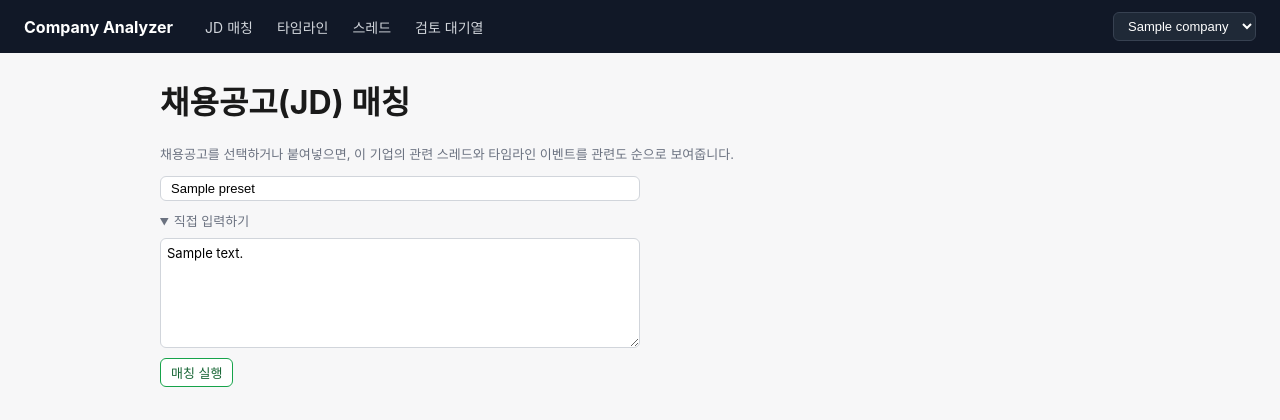
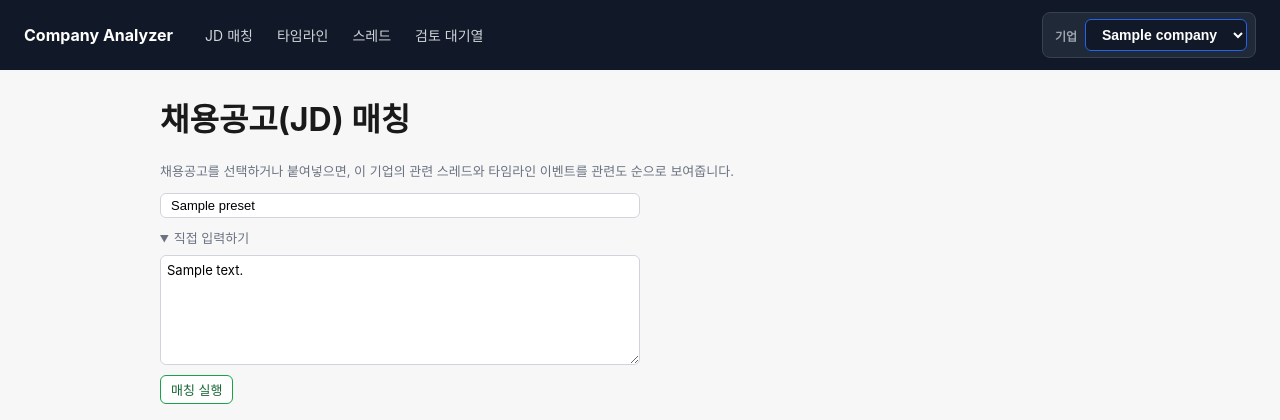
Before and after one commit to flowhan91/company-analyzer, a Python web app: template src/company_analyzer/web/templates/jd_match.html in a window 1280 px wide. Shown: the top 420 px of the page. Run offline with Jinja, Linux system fonts and the light colour scheme; the template is opened without the code that fills it: most values are stand-ins (such as "Sample title", 1, 10 or a date in 2020); some libraries are stand-ins or nearby versions.

Commit message:
Make the company switcher visible instead of a bare unlabeled select
The dropdown existed but blended into the dark header with no label,
so it went unnoticed. Adds a "기업" label, a blue-accented border, and
lets the header wrap on narrow viewports instead of clipping it.

Co-Authored-By: Claude Sonnet 5 <noreply@anthropic.com>

```diff
--- a/src/company_analyzer/web/templates/base.html
+++ b/src/company_analyzer/web/templates/base.html
@@ -7,14 +7,20 @@
   <style>
     :root { color-scheme: light; }
     body { font-family: -apple-system, Segoe UI, sans-serif; margin: 0; background: #f7f7f8; color: #1a1a1a; }
-    header { background: #111827; color: white; padding: 12px 24px; display: flex; align-items: center; gap: 24px; }
+    header { background: #111827; color: white; padding: 12px 24px; display: flex; flex-wrap: wrap; align-items: center; gap: 12px 24px; }
     header a { color: #d1d5db; text-decoration: none; font-size: 14px; }
     header a.active, header a:hover { color: white; font-weight: 600; }
     header .brand { font-weight: 700; color: white; margin-right: 8px; }
+    header .company-picker {
+      margin-left: auto; display: flex; align-items: center; gap: 8px;
+      background: #1f2937; border: 1px solid #374151; border-radius: 8px; padding: 6px 8px 6px 12px;
+    }
+    header .company-picker label { color: #9ca3af; font-size: 12px; font-weight: 600; white-space: nowrap; }
     header select.company-switch {
-      margin-left: auto; background: #1f2937; color: white; border: 1px solid #374151;
-      border-radius: 6px; padding: 5px 10px; font-size: 13px; cursor: pointer;
+      background: #111827; color: white; border: 1px solid #2563eb;
+      border-radius: 6px; padding: 6px 12px; font-size: 14px; font-weight: 600; cursor: pointer;
     }
+    header select.company-switch:hover { border-color: #60a5fa; }
     main { max-width: 960px; margin: 24px auto; padding: 0 16px; }
     .htmx-indicator { opacity: 0; }
     .htmx-request.htmx-indicator, .htmx-request .htmx-indicator { opacity: 1; }
@@ -49,11 +55,14 @@
     <a href="/timeline?company={{ company_name }}" class="{{ 'active' if active_tab == 'timeline' else '' }}">타임라인</a>
     <a href="/threads?company={{ company_name }}" class="{{ 'active' if active_tab == 'threads' else '' }}">스레드</a>
     <a href="/review?company={{ company_name }}" class="{{ 'active' if active_tab == 'review' else '' }}">검토 대기열</a>
-    <select class="company-switch" onchange="location.href='/jd-match?company=' + encodeURIComponent(this.value)">
-      {% for c in companies %}
-        <option value="{{ c }}" {{ 'selected' if c == company_name else '' }}>{{ c }}</option>
-      {% endfor %}
-    </select>
+    <div class="company-picker">
+      <label for="company-switch">기업</label>
+      <select id="company-switch" class="company-switch" onchange="location.href='/jd-match?company=' + encodeURIComponent(this.value)">
+        {% for c in companies %}
+          <option value="{{ c }}" {{ 'selected' if c == company_name else '' }}>{{ c }}</option>
+        {% endfor %}
+      </select>
+    </div>
   </header>
   <main>
     {% block content %}{% endblock %}
```
